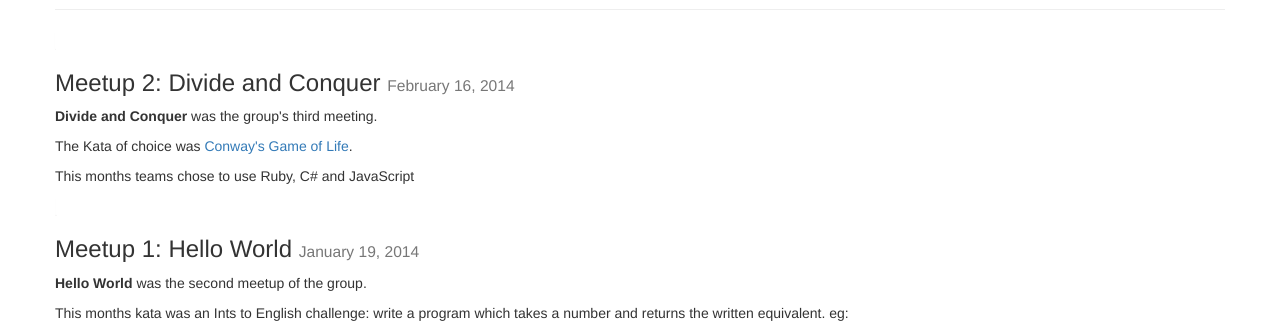
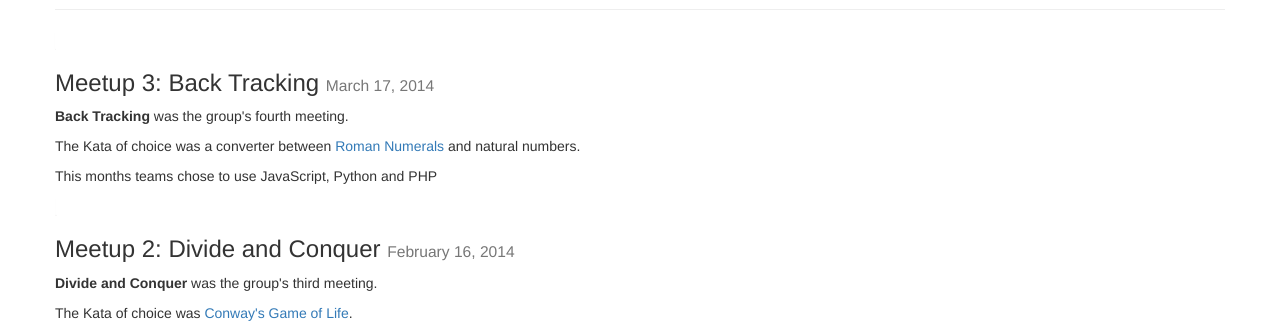
Before and after one commit to BrumCodeJo/brumcodejo.github.io, a plain HTML site: page index.html in a window 1280 px wide. Shown: the part 613-943 px from the top of the page. Drawn offline with nearby package versions, Linux system fonts and the light colour scheme.

Commit message:
Update index.html

```diff
--- a/index.html
+++ b/index.html
@@ -53,6 +53,12 @@
             <h1>Previous Meetings</h1>
           </header>
             <span class="panel">
+              <h3>Meetup 3: Back Tracking <small>March 17, 2014</small></h3>
+              <p><strong>Back Tracking</strong> was the group's fourth meeting.</p>
+              <p>The Kata of choice was a converter between <a href="https://en.wikipedia.org/wiki/Roman_numerals">Roman Numerals</a> and natural numbers.</p>
+              <p>This months teams chose to use JavaScript, Python and PHP</p>
+            </span>
+            <span class="panel">
               <h3>Meetup 2: Divide and Conquer <small>February 16, 2014</small></h3>
               <p><strong>Divide and Conquer</strong> was the group's third meeting.</p>
               <p>The Kata of choice was <a href="https://en.wikipedia.org/wiki/Conway's_Game_of_Life">Conway's Game of Life</a>.</p>
```
